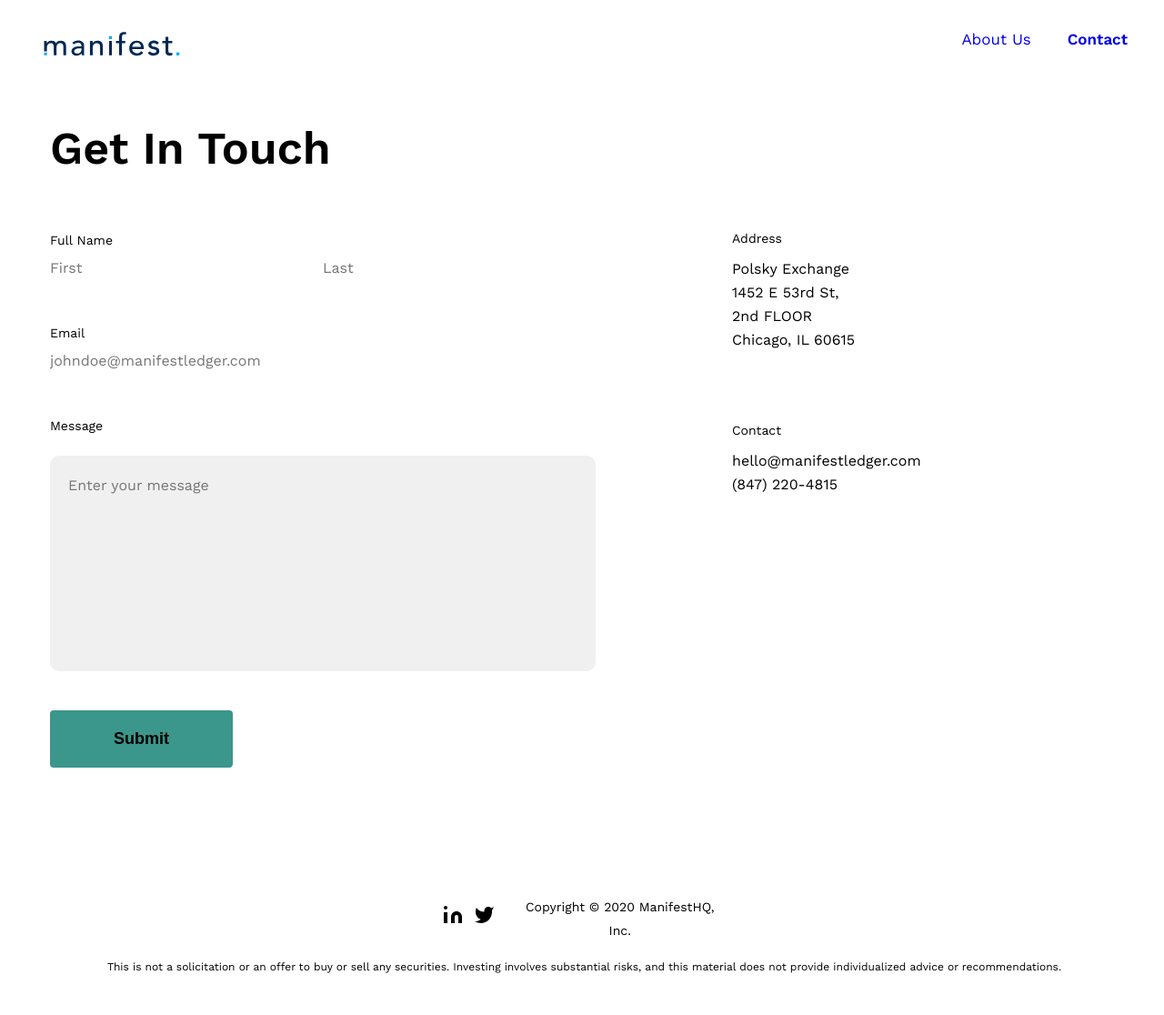
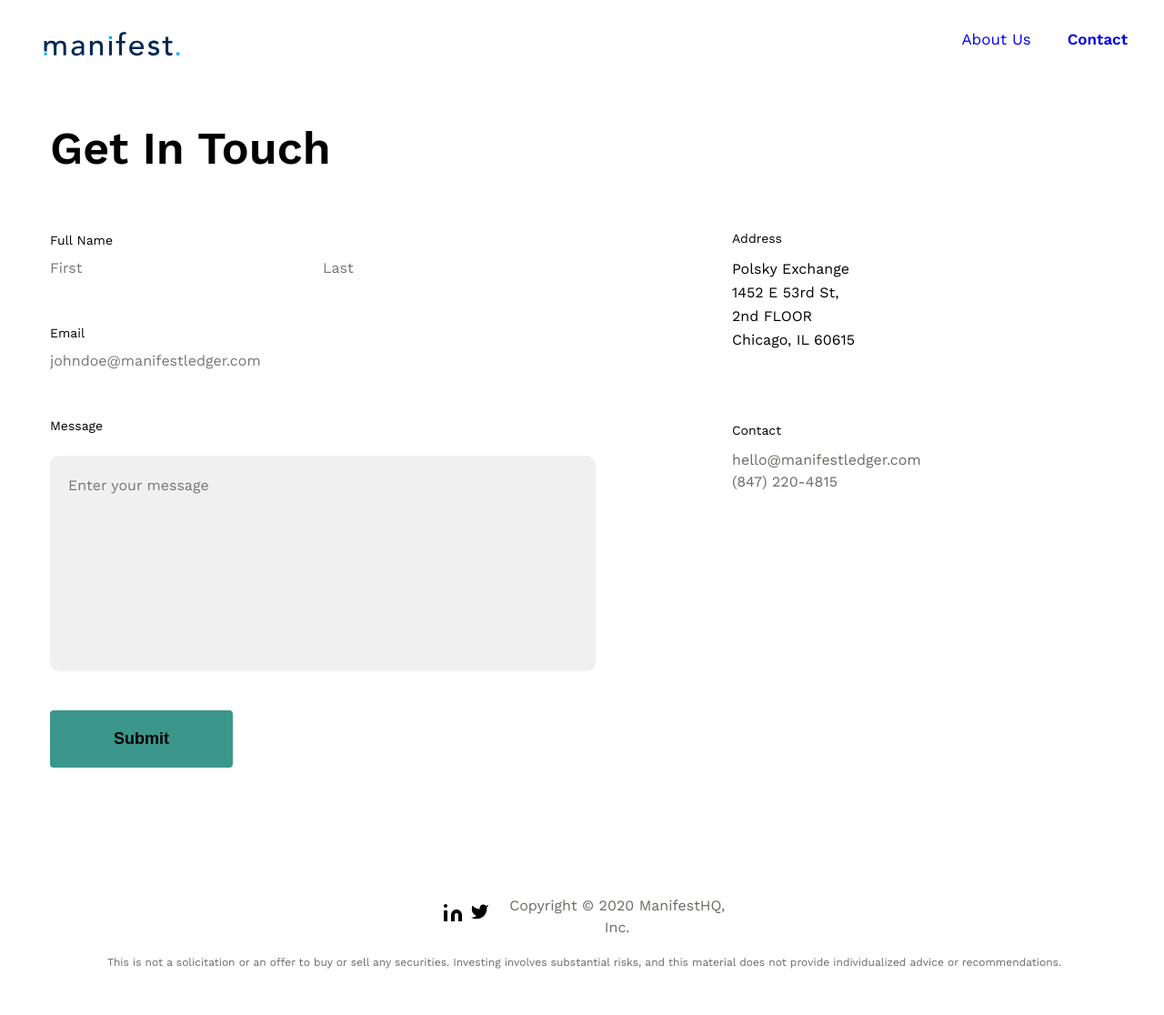
Before and after one commit to VestHQ/manifest_ledger, a Jekyll site: the page built from contact.html, in a window 1280 px wide. Shown: the whole page at 91% size. Built offline with Jekyll 4.4.1, drawn with Linux system fonts in a browser that asks for light colours.

Commit message:
✏️  Update paragraph styles

```diff
--- a/_includes/main.html
+++ b/_includes/main.html
@@ -23,7 +23,7 @@
       data-aos-delay="1300"
       data-aos-duration="1000"
     >
-      <h1 class="heading title">Maximize retirement outcomes</h1>
+      <h1>Maximize retirement outcomes</h1>
       <p class="hero__text--para">
         Manifest is the easiest way to consolidate retirement accounts. We're
         digitizing retirement transfers.
--- a/_sass/1-abstracts/variables.scss
+++ b/_sass/1-abstracts/variables.scss
@@ -3,6 +3,7 @@
   --text: 'Work Sans', sans-serif;
   --color-primary: #fff6ef;
   --color-secondary: #3b968b;
+  --color-tertiary: #6d6964;
 
   --white: #fff;
 }
--- a/_sass/2-base/typography.scss
+++ b/_sass/2-base/typography.scss
@@ -1,14 +1,4 @@
 @import url('https://fonts.googleapis.com/css2?family=Work+Sans:wght@400;600&display=swap');
-.title {
-  font-size: 38px;
-  line-height: 47px;
-
-  @include respond(phone) {
-    font-size: 25px;
-    line-height: 32px;
-  }
-}
-
 .heading {
   margin-bottom: 20px;
 
@@ -47,6 +37,7 @@ h1 {
   font-size: 50px;
   line-height: 60px;
   font-weight: 600;
+  margin-bottom: 10px;
 
   @include respond(phone) {
     font-size: 25px;
@@ -99,3 +90,10 @@ form label {
     line-height: 16px;
   }
 }
+
+p {
+  font-size: 16px;
+  font-weight: 400;
+  line-height: 24px;
+  color: var(--color-tertiary);
+}
--- a/_sass/4-layout/home.scss
+++ b/_sass/4-layout/home.scss
@@ -14,15 +14,15 @@
     @media (max-width: 1143px) {
       justify-content: center;
     }
-
-    @include respond(tablet) {
-      width: 90vw;
-    }
   }
 
   &--video {
     max-width: 500px;
     height: auto;
+
+    @media (max-width: 1143px) {
+      margin-bottom: 30px;
+    }
 
     @media screen and (max-width: 820px) {
       margin-bottom: 20px;
@@ -34,16 +34,11 @@
     display: flex;
     flex-direction: column;
     align-content: center;
-    max-width: 499px;
+    max-width: 550px;
     height: auto;
 
     &--para {
-      margin-bottom: 66px;
-      max-width: 502px;
-
-      @include respond(phone) {
-        margin-bottom: 47px;
-      }
+      margin-bottom: 40px;
     }
   }
 }
```
